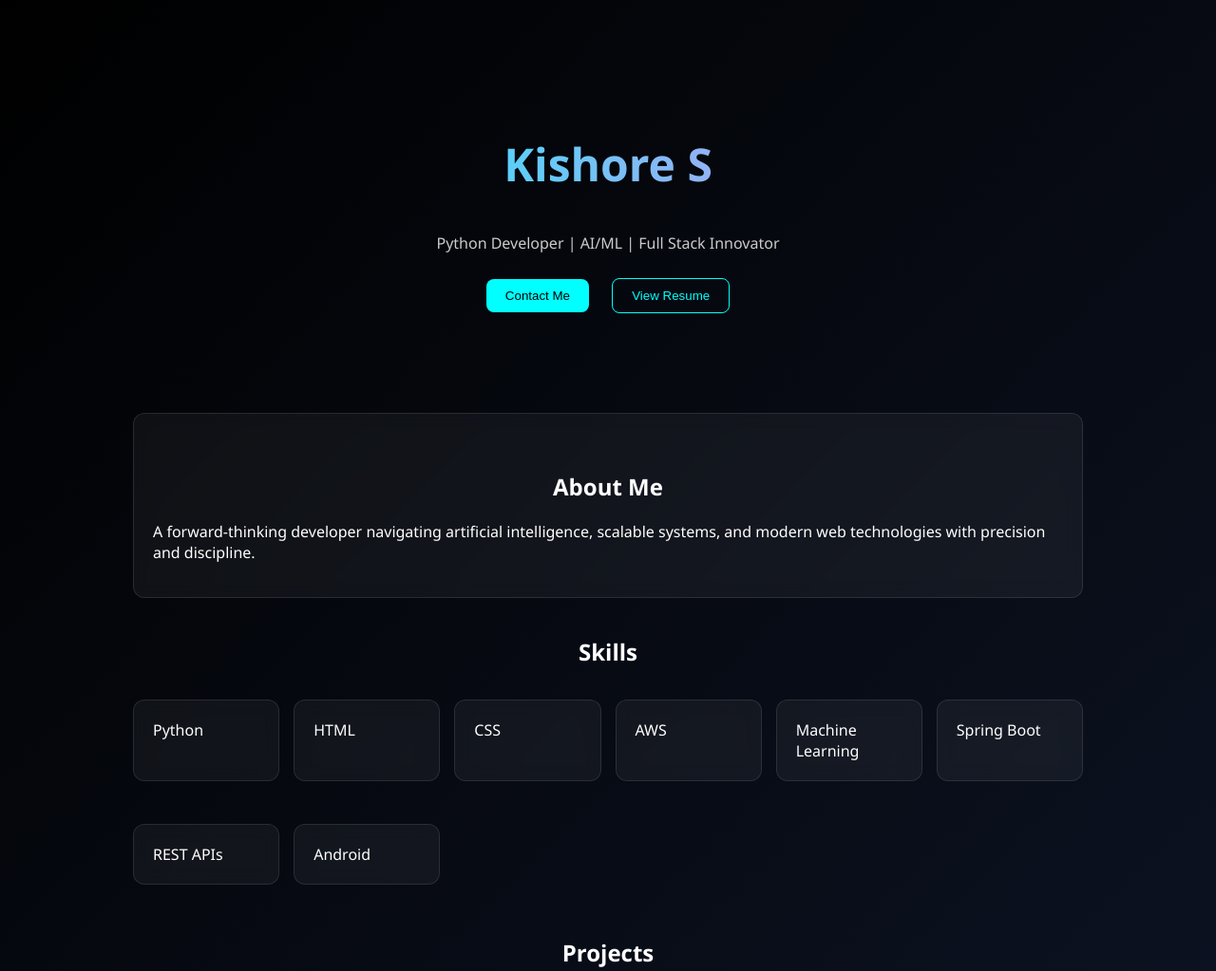
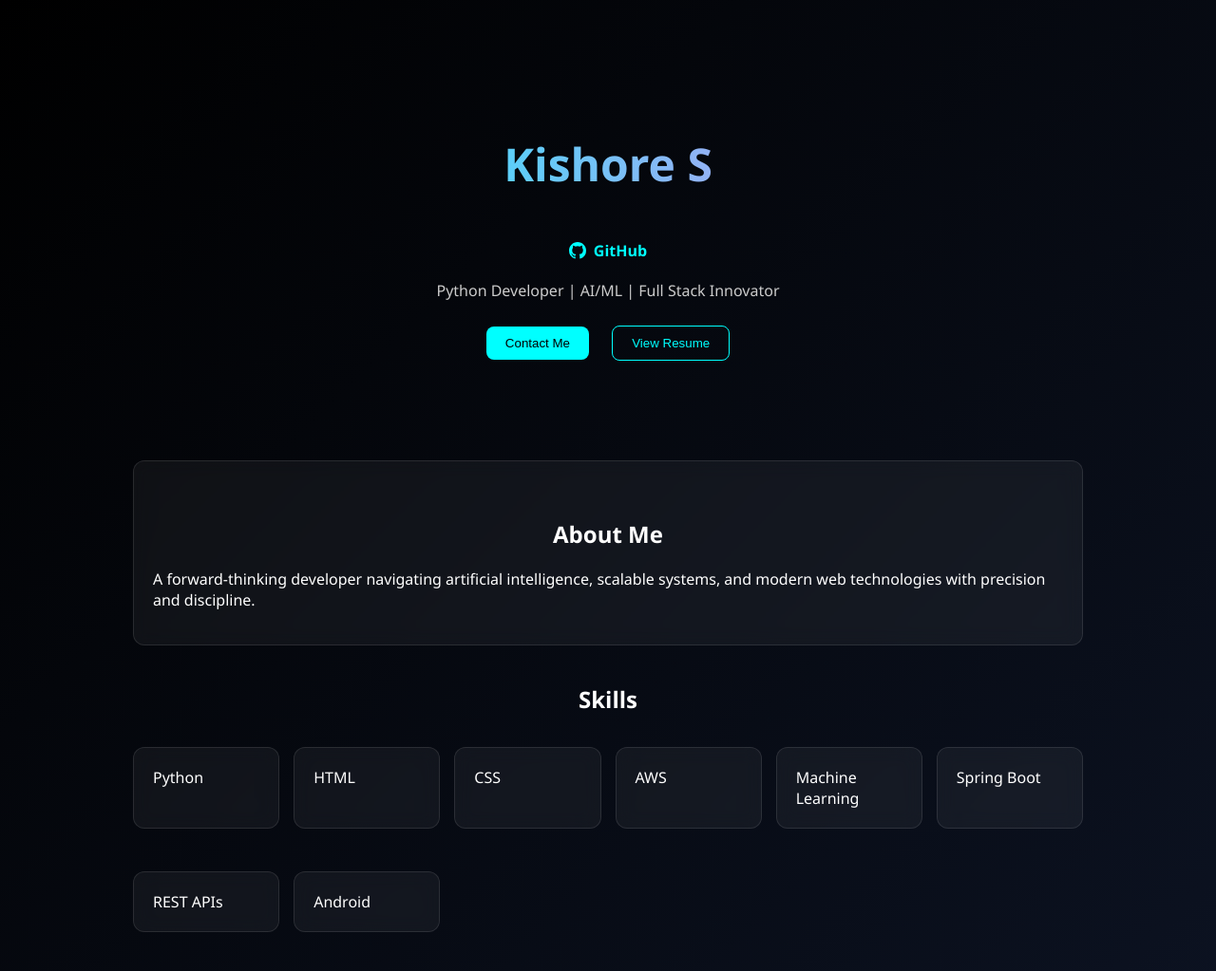
Before and after one commit to KishoreNMproject/Portfolio-Kishore, a plain HTML site: page index.html in a window 1280 px wide. Shown: the top 1023 px of the page at 95% size. Drawn offline with Linux system fonts and the light colour scheme.

Commit message:
updated portfolio

```diff
--- a/index.html
+++ b/index.html
@@ -10,6 +10,17 @@
     .hero { text-align:center; padding:80px 20px; }
     .hero h1 { font-size:3rem; background:linear-gradient(90deg,cyan,violet); -webkit-background-clip:text; color:transparent; }
     .hero p { color:#ccc; }
+    .hero-link {
+      display:inline-flex;
+      align-items:center;
+      gap:8px;
+      margin:8px 0 4px;
+      color:cyan;
+      text-decoration:none;
+      font-weight:600;
+    }
+    .hero-link:hover { text-decoration:underline; }
+    .hero-link svg { width:18px; height:18px; fill:currentColor; }
     .btn { padding:10px 20px; margin:10px; border-radius:8px; border:none; cursor:pointer; }
     .btn-primary { background:cyan; color:black; }
     .btn-outline { border:1px solid cyan; color:cyan; background:transparent; }
@@ -17,8 +28,6 @@
     .grid { display:grid; grid-template-columns:repeat(auto-fit,minmax(150px,1fr)); gap:15px; }
     h2 { text-align:center; margin-top:40px; }
     .contact { text-align:center; margin-top:40px; color:#aaa; }
-    .contact a, .social-link { color:cyan; text-decoration:none; }
-    .contact a:hover, .social-link:hover { text-decoration:underline; }
 
     /* MODAL */
     #resumeModal {
@@ -54,6 +63,12 @@
   <!-- HERO -->
   <section class="hero">
     <h1>Kishore S</h1>
+    <a class="hero-link" href="https://github.com/KishoreNMproject" target="_blank" rel="noopener noreferrer" aria-label="GitHub Profile">
+      <svg viewBox="0 0 16 16" aria-hidden="true">
+        <path d="M8 0C3.58 0 0 3.58 0 8a8 8 0 0 0 5.47 7.59c.4.07.55-.17.55-.38 0-.19-.01-.82-.01-1.49-2.01.37-2.53-.49-2.69-.94-.09-.23-.48-.94-.82-1.13-.28-.15-.68-.52-.01-.53.63-.01 1.08.58 1.23.82.72 1.21 1.87.87 2.33.66.07-.52.28-.87.5-1.07-1.78-.2-3.64-.89-3.64-3.95 0-.87.31-1.59.82-2.15-.08-.2-.36-1.02.08-2.12 0 0 .67-.21 2.2.82a7.5 7.5 0 0 1 4 0c1.53-1.04 2.2-.82 2.2-.82.44 1.1.16 1.92.08 2.12.51.56.82 1.27.82 2.15 0 3.07-1.87 3.75-3.65 3.95.29.25.54.73.54 1.48 0 1.07-.01 1.93-.01 2.2 0 .21.15.46.55.38A8 8 0 0 0 16 8c0-4.42-3.58-8-8-8Z"></path>
+      </svg>
+      <span>GitHub</span>
+    </a>
     <p>Python Developer | AI/ML | Full Stack Innovator</p>
 
     <button class="btn btn-primary" onclick="openContact()">Contact Me</button>
@@ -110,7 +125,6 @@
   <div class="contact">
     <h2>Contact</h2>
     <p>sproutingkishore2005@gmail.com | 9445520766</p>
-    <p><a href="https://github.com/KishoreNMproject" target="_blank" rel="noopener noreferrer">GitHub: github.com/KishoreNMproject</a></p>
   </div>
 
 </div>
@@ -146,7 +160,6 @@ function closeContact(){
     <h2>Contact Me</h2>
     <p style="margin-top:10px;">📧 sproutingkishore2005@gmail.com</p>
     <p>📞 9445520766</p>
-    <p><a class="social-link" href="https://github.com/KishoreNMproject" target="_blank" rel="noopener noreferrer">GitHub Profile</a></p>
     <a href="mailto:sproutingkishore2005@gmail.com">
       <button class="btn btn-outline" style="margin-top:10px;">Send Email</button>
     </a>
```
